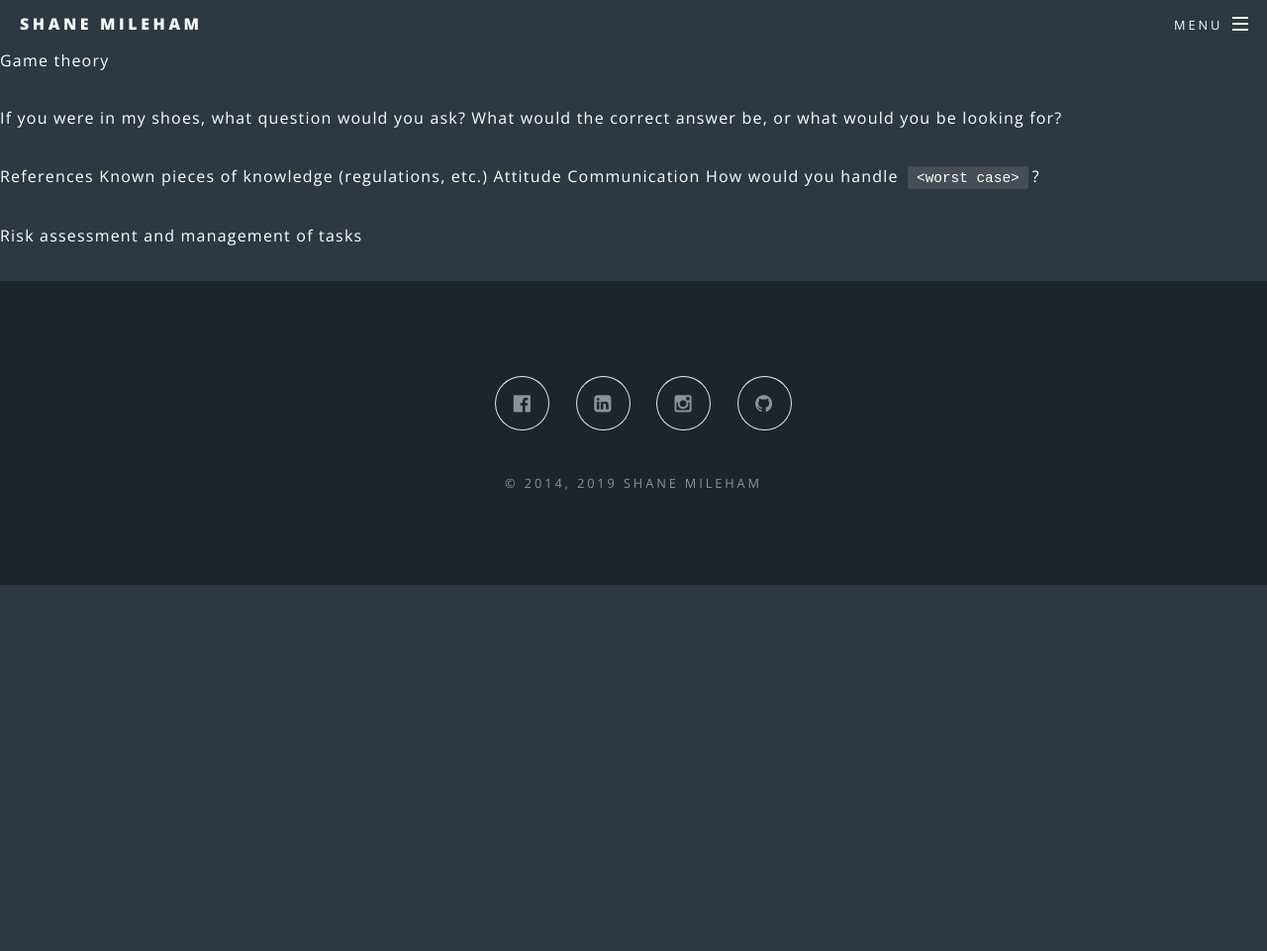
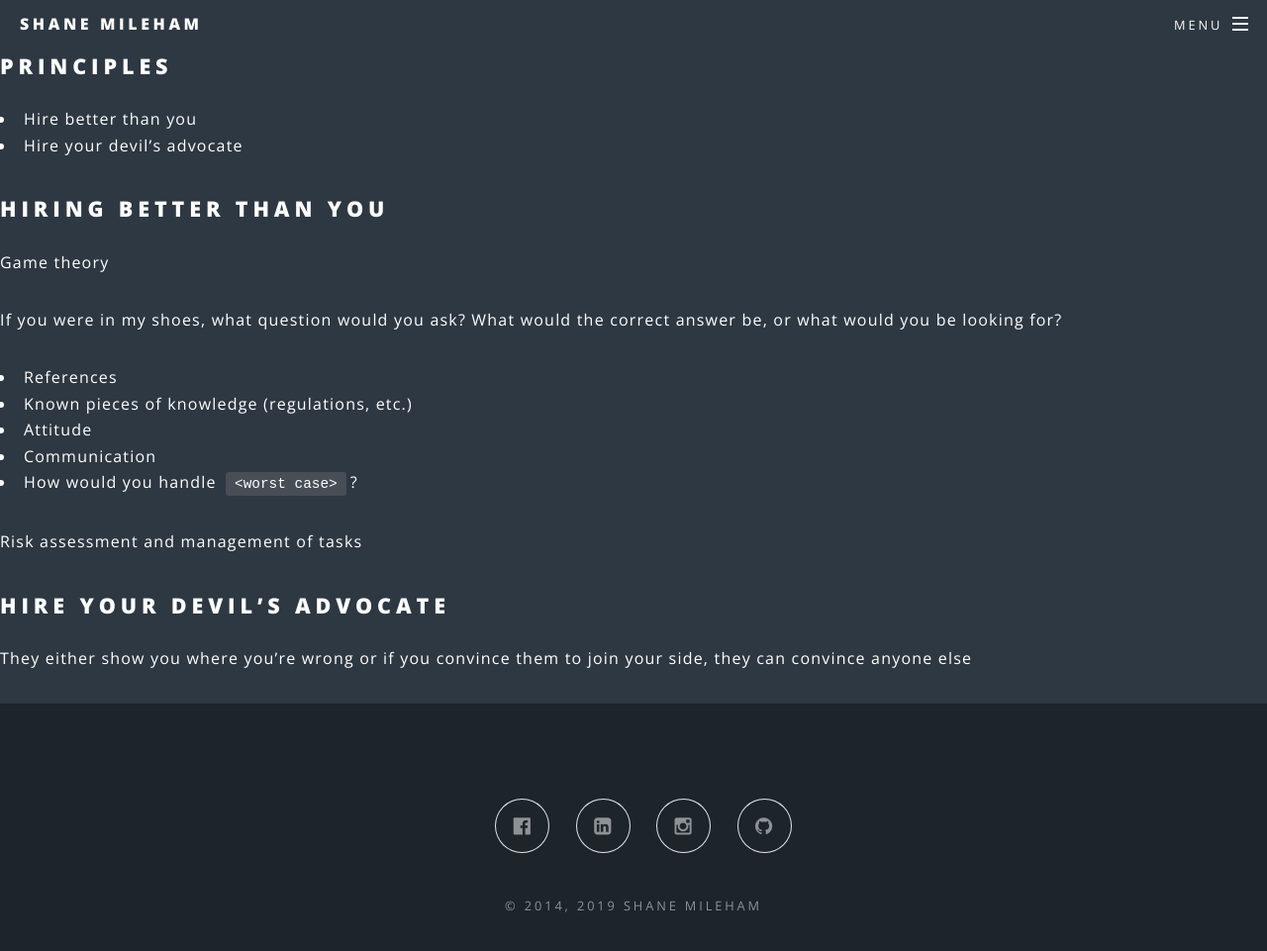
Before and after one commit to shanemileham/shanemileham.github.io, a Jekyll site: the page built from _kb/professional/hiring/better.md, in a window 1280 px wide and 1018 px high. Shown: the top 961 px of the window at 99% size. Built offline with Jekyll 4.4.1, drawn with Linux system fonts in a browser that asks for light colours; comment, search, counter and statistics services are not loaded.

Commit message:
Hiring cleanup

```diff
--- a/_kb/professional/hiring/better.md
+++ b/_kb/professional/hiring/better.md
@@ -1,17 +1,25 @@
 ---
-title: Hiring better than you
+title: Hiring
 ---
 
+## Principles
+- Hire better than you
+- Hire your devil's advocate
+
+## Hiring Better Than You
 Game theory
 
 If you were in my shoes, what question would you ask? What would the correct answer be, or what would you be looking for?
 
 
-
-References
-Known pieces of knowledge (regulations, etc.)
-Attitude
-Communication
-How would you handle `<worst case>`?
+- References
+- Known pieces of knowledge (regulations, etc.)
+- Attitude
+- Communication
+- How would you handle `<worst case>`?
 
 Risk assessment and management of tasks
+
+
+## Hire your devil's advocate
+They either show you where you're wrong or if you convince them to join your side, they can convince anyone else
```
